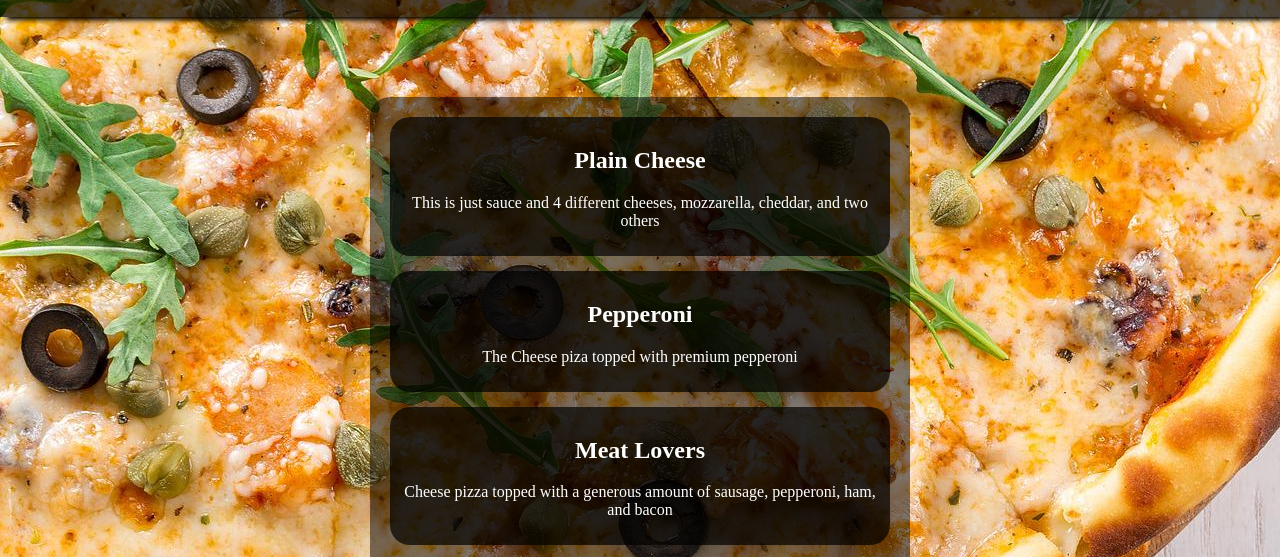
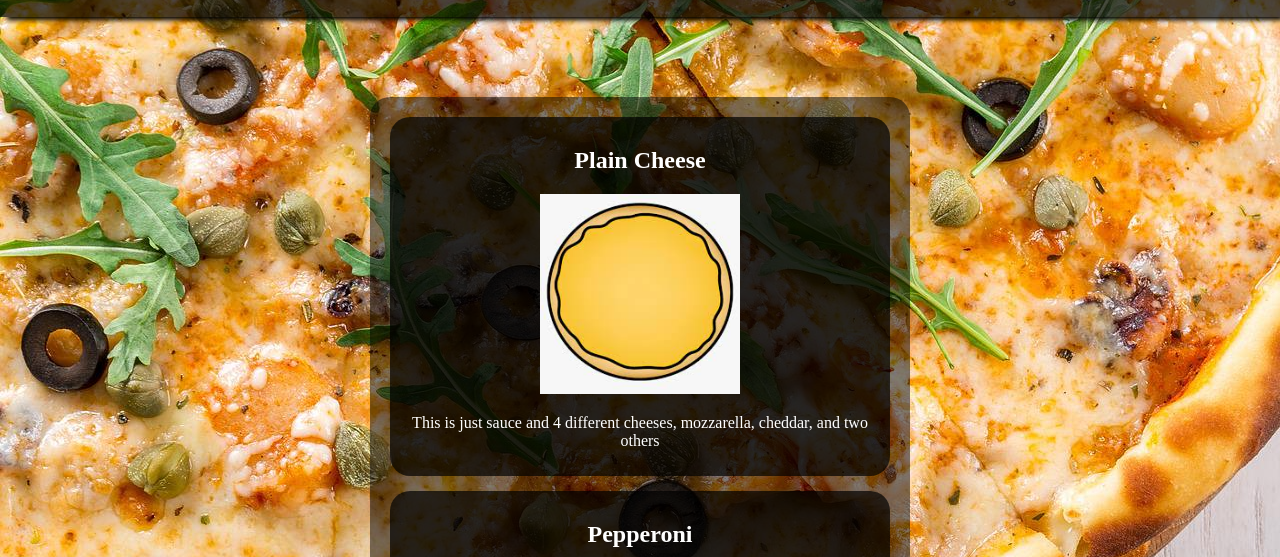
Before and after one commit to JohnCorrigan1/restaurant-page, a website built with webpack: page dist/index.html in a window 1280 px wide. Both pictures are taken after a click on the button "Menu". Shown: the part 171-728 px from the top of the page. Built offline with nearby package versions, Linux system fonts and the light colour scheme.

Commit message:
menu page almost done

```diff
--- a/src/pages/menuPage.js
+++ b/src/pages/menuPage.js
@@ -1,3 +1,9 @@
+import Cheese from './../imgs/cheese.jpeg'
+import Pepperoni from './../imgs/pepperoni.jpeg'
+import MeatLovers from './../imgs/meatLovers.jpg'
+import Veggie from './../imgs/veggie.jpeg'
+import Hawaiian from './../imgs/hawaiian.jpeg'
+import Supreme from './../imgs/supreme.jpeg'
 export default function loadMenu(){
 
     const content = document.querySelector('.content')
@@ -22,16 +28,16 @@ export default function loadMenu(){
     description = "Cheese pizza topped with a generous amount of sausage, pepperoni, ham, and bacon"
     gridContainer.appendChild(menuItem(item, description))
 
-    item = "Plain Cheese"
+    item = "Veggie"
     description = "This is just sauce and 4 different cheeses, mozzarella, cheddar, and two others"
     gridContainer.appendChild(menuItem(item, description))
 
-    item = "Plain Cheese"
+    item = "Hawaiian"
     description = "This is just sauce and 4 different cheeses, mozzarella, cheddar, and two others"
     gridContainer.appendChild(menuItem(item, description))
 
-    item = "Plain Cheese"
-    description = "This is just sauce and 4 different cheeses, mozzarella, cheddar, and two others"
+    item = "Supreme"
+    description = "Cheese pizza topped with pepperoni, peppers, onions, and tomatoes"
     gridContainer.appendChild(menuItem(item, description))
 
     item = "Plain Cheese"
@@ -52,9 +58,46 @@ export default function loadMenu(){
     itemTitle.textContent = item
     gridItem.appendChild(itemTitle)
 
+        // const itemImage = document.createElement('img')
+
+    gridItem.appendChild(createImage(item))
+
     const itemDescription = document.createElement('p')
     itemDescription.textContent = description
     gridItem.appendChild(itemDescription)
 
     return gridItem
 }
+
+
+function createImage(item){
+    const itemImage = new Image();
+
+    if(item === 'Plain Cheese'){
+        itemImage.src = Cheese
+    }
+
+    else if(item === 'Pepperoni'){
+    itemImage.src = Pepperoni
+    }
+
+    else if(item === 'Meat Lovers'){
+        itemImage.src = MeatLovers
+    }
+
+    else if(item === 'Veggie'){
+        itemImage.src = Veggie
+    }
+
+    else if(item === 'Hawaiian'){
+        itemImage.src = Hawaiian
+    }
+
+    else if(item === 'Supreme'){
+        itemImage.src = Supreme
+    }
+
+    // else if(item ===)
+    itemImage.classList.add('menu-img')
+    return itemImage
+}
--- a/src/style.css
+++ b/src/style.css
@@ -126,6 +126,10 @@ body {
     padding: 10px;
 }
 
+.menu-img{
+    height: 200px;
+    width: 200px;
+}
 
 @media (max-width: 800px){
 
```
Also changed, not shown: dist/1ef7a0f3bd6640dd288e.jpeg (added), dist/388f65b90f6a5859d1b4.jpeg (added), dist/62c0ea9eac9cf0daca79.jpeg (added), dist/7095abb078ad41083736.jpeg (added), dist/8ff3c779bae92d46ff59.jpg (added), dist/a3cdf5e21776fd9feba6.jpeg (added), dist/ccb74347e1539fb68a06.jpeg (added), dist/main.js, src/imgs/cheese.jpeg (added), src/imgs/hawaiian.jpeg (added), src/imgs/meatLovers.jpg (added), src/imgs/pepperoni.jpeg (added), src/imgs/supreme.jpeg (added), src/imgs/veggie.jpeg (added). Lines whose indentation alone changed are shown as unchanged.
